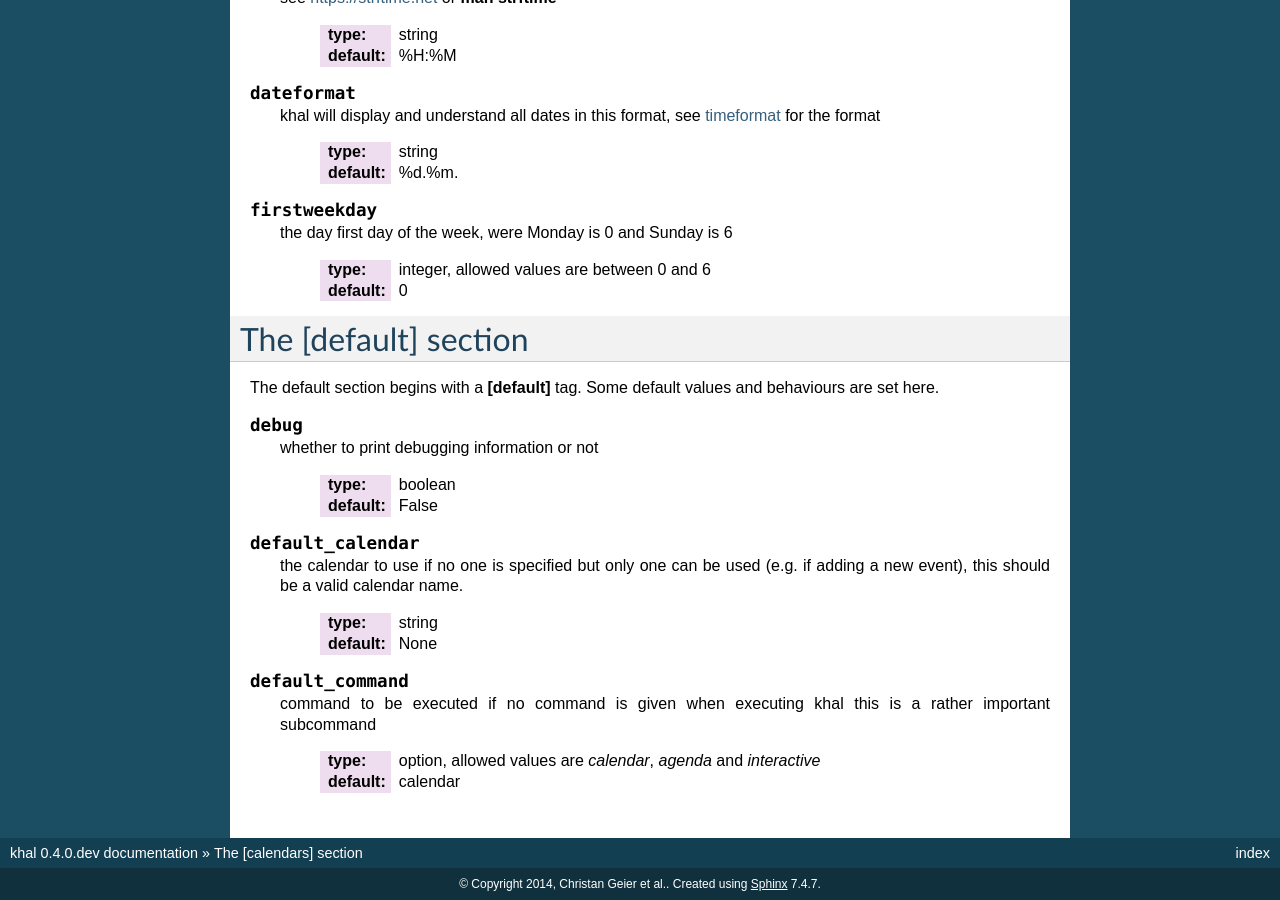
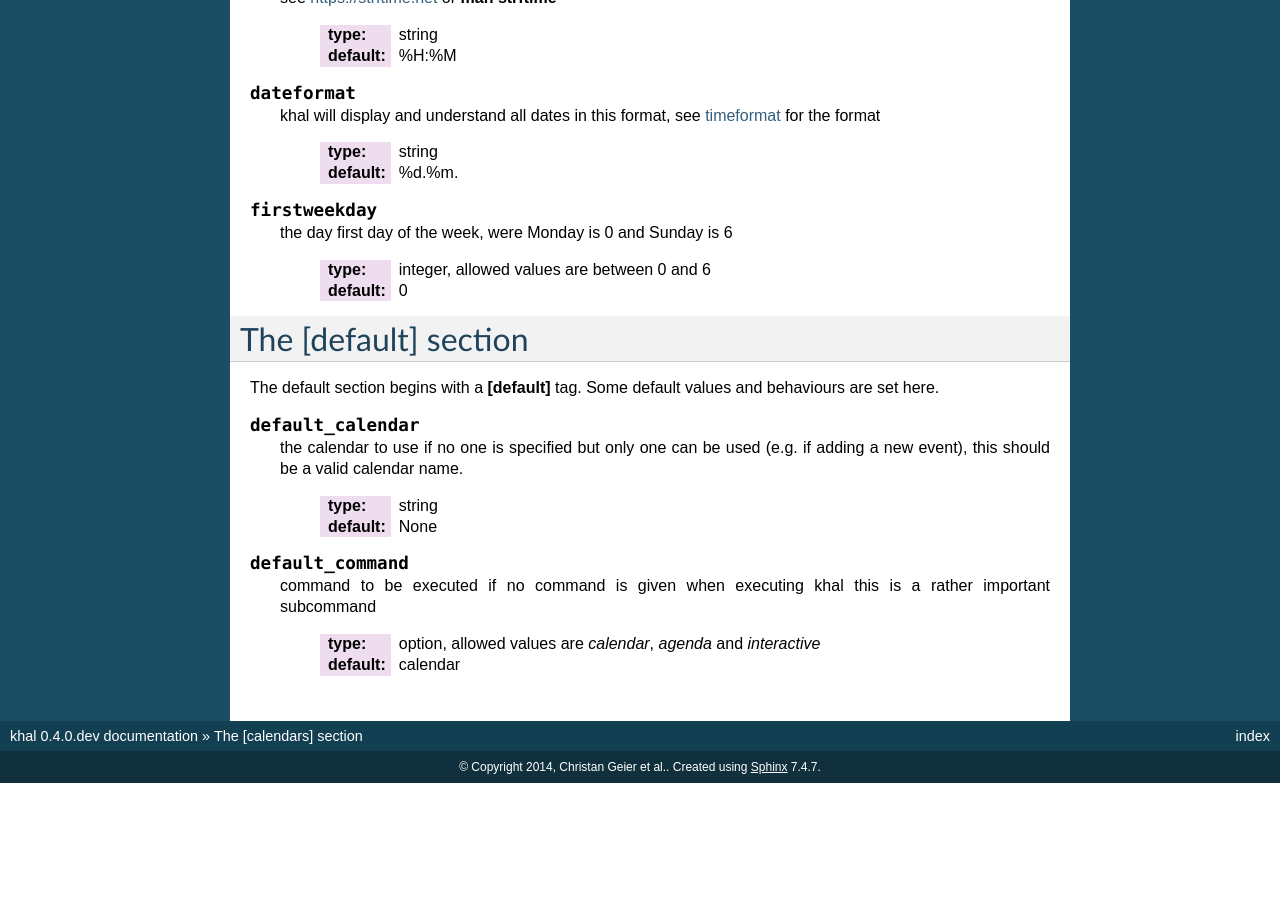
Before and after one commit to pimutils/khal, a Sphinx documentation site: the page built from doc/source/configspec.rst, in a window 1280 px wide and 900 px high, scrolled down 2159 px. Built offline with Sphinx 7.4.7, drawn with Linux system fonts in a browser that asks for light colours; after the commit the page ends 2942 px from its top, so only the background shows below that.

Commit message:
removed debug option from config file, had no effect anyway
this should close #117 on github

```diff
--- a/CHANGELOG.rst
+++ b/CHANGELOG.rst
@@ -17,6 +17,7 @@ not yet released
 * khal new can now create repetitive events (with --repeat)
 * ikhal's calendar should now be filled on startup
 * ikhal: pressing `t` refocuses on today
+* config file: the debug option has been removed (use `khal -v` instead)
 
 0.3.1
 -----
--- a/doc/source/configspec.rst
+++ b/doc/source/configspec.rst
@@ -186,16 +186,6 @@ The [default] section
 The default section begins with a **[default]** tag. Some default values and
 behaviours are set here.
 
-.. _default-debug:
-
-.. object:: debug
-
-
-    whether to print debugging information or not
-
-      :type: boolean
-      :default: False
-
 .. _default-default_calendar:
 
 .. object:: default_calendar
```
Also changed, not shown: 4 other files.
